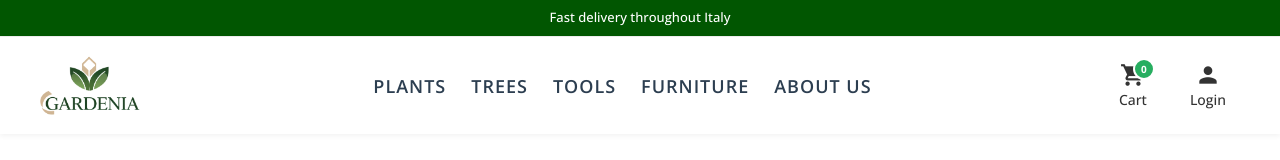
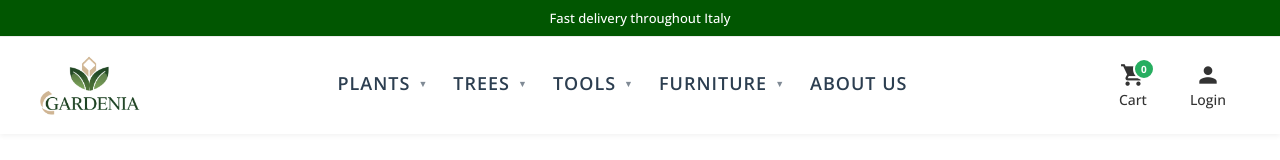
Before and after one commit to alessandropodioto/Gardenia_Frontend, an Angular app: page /home in a window 1280 px wide. Shown: the top 160 px of the page. Built offline with nearby package versions, Linux system fonts and the light colour scheme.

Commit message:
Header modified onClick category

```diff
--- a/src/app/components/header/header.css
+++ b/src/app/components/header/header.css
@@ -9,11 +9,10 @@
   padding: 0 15px;
 }
 
+/* TOP BANNER E CAROSELLO */
 .top-banner {
   background-color: rgb(1, 86, 1);
   padding: 8px 0;
-  font-size: 12px;
-  text-align: center;
   border-bottom: 1px solid #eee;
 }
 
@@ -21,6 +20,9 @@
   height: 20px;
   overflow: hidden;
   position: relative;
+  display: flex;
+  justify-content: center;
+  align-items: center;
 }
 
 .fade-text {
@@ -28,20 +30,16 @@
   font-size: 13px;
   font-weight: 500;
   display: block;
+  color: white;
   animation: fadeInAndSlide 0.5s ease-out;
 }
 
 @keyframes fadeInAndSlide {
-  from {
-    opacity: 0;
-    transform: translateY(10px);
-  }
-  to {
-    opacity: 1;
-    transform: translateY(0);
-  }
+  from { opacity: 0; transform: translateY(10px); }
+  to { opacity: 1; transform: translateY(0); }
 }
 
+/* NAVBAR MAIN */
 .navbar-main {
   background-color: white;
   padding: 15px 0;
@@ -60,12 +58,17 @@
   display: block;
 }
 
+/* NAV MENU */
 .nav-menu ul {
   list-style: none;
   display: flex;
   gap: 25px;
   margin: 0;
   padding: 0;
+}
+
+.nav-menu li {
+  position: relative;
 }
 
 .nav-menu a {
@@ -79,6 +82,9 @@
   position: relative;
   letter-spacing: 1px;
   white-space: nowrap;
+  display: flex;
+  align-items: center;
+  cursor: pointer;
 }
 
 .nav-menu a::after {
@@ -102,6 +108,76 @@
   width: 100%;
 }
 
+/* TENDINA (MODALITÀ CLIC) */
+.submenu {
+  position: absolute;
+  top: 100%;
+  left: 0;
+  background-color: white;
+  min-width: 220px;
+  box-shadow: 0 8px 16px rgba(0,0,0,0.1);
+  padding: 8px 0;
+  list-style: none;
+  display: block !important; /* Forza layout verticale */
+  margin: 0;
+  opacity: 0;
+  visibility: hidden;
+  transform: translateY(10px);
+  transition: all 0.3s cubic-bezier(0.4, 0, 0.2, 1);
+  z-index: 1000;
+  margin-top: 10px;
+  border-top: 3px solid #035826;
+  text-align: left;
+}
+
+.has-dropdown.open .submenu {
+  opacity: 1;
+  visibility: visible;
+  transform: translateY(0);
+}
+
+.submenu li {
+  width: 100%;
+  display: block !important;
+  margin: 0;
+}
+
+.submenu li a {
+  padding: 12px 20px;
+  font-size: 15px;
+  text-transform: capitalize; /* Stile PLNTS */
+  color: #333;
+  display: block;
+  width: 100%;
+  letter-spacing: 0;
+  font-weight: 500;
+  box-sizing: border-box;
+  transition: background 0.2s;
+}
+
+.submenu li a::after { display: none !important; }
+
+.submenu li a:hover {
+  background-color: #f9f9f9;
+  color: #035826;
+}
+
+/* FRECCIA E ROTAZIONE */
+.arrow {
+  font-size: 9px;
+  margin-left: 8px;
+  opacity: 0.6;
+  transition: transform 0.3s ease;
+  display: inline-block;
+}
+
+.has-dropdown.open .arrow {
+  transform: rotate(180deg);
+  opacity: 1;
+  color: #035826;
+}
+
+/* AZIONI UTENTE (CARRELLO E ADMIN) */
 .user-actions {
   display: flex;
   gap: 15px;
@@ -120,6 +196,7 @@
   border-radius: 8px;
   border: 2px solid transparent;
   transition: all 0.3s ease;
+  background: none;
 }
 
 .action-link:hover,
--- a/src/app/components/header/header.html
+++ b/src/app/components/header/header.html
@@ -23,10 +23,47 @@
 
       <nav class="nav-menu">
         <ul>
-          <li><a routerLink="/category/plants" routerLinkActive="active">Plants</a></li>
-          <li><a routerLink="/category/trees" routerLinkActive="active">Trees</a></li>
-          <li><a routerLink="/category/tools" routerLinkActive="active">Tools</a></li>
-          <li><a routerLink="/category/furniture" routerLinkActive="active">Furniture</a></li>
+          <li class="has-dropdown" [class.open]="activeMenu === 'plants'">
+            <a href="javascript:void(0)" (click)="toggleMenu('plants', $event)" routerLinkActive="active">
+              Plants <span class="arrow">▼</span>
+            </a>
+            <ul class="submenu" (click)="$event.stopPropagation()">
+              <li><a routerLink="/category/plants/sub1">Subcategory 1</a></li>
+              <li><a routerLink="/category/plants/sub2">Subcategory 2</a></li>
+              <li><a routerLink="/category/plants/sub3">Subcategory 3</a></li>
+            </ul>
+          </li>
+
+          <li class="has-dropdown" [class.open]="activeMenu === 'trees'">
+            <a href="javascript:void(0)" (click)="toggleMenu('trees', $event)" routerLinkActive="active">
+              Trees <span class="arrow">▼</span>
+            </a>
+            <ul class="submenu" (click)="$event.stopPropagation()">
+              <li><a routerLink="/category/trees/sub1">Subcategory 1</a></li>
+              <li><a routerLink="/category/trees/sub2">Subcategory 2</a></li>
+            </ul>
+          </li>
+
+          <li class="has-dropdown" [class.open]="activeMenu === 'tools'">
+            <a href="javascript:void(0)" (click)="toggleMenu('tools', $event)" routerLinkActive="active">
+              Tools <span class="arrow">▼</span>
+            </a>
+            <ul class="submenu" (click)="$event.stopPropagation()">
+              <li><a routerLink="/category/tools/sub1">Subcategory 1</a></li>
+              <li><a routerLink="/category/tools/sub2">Subcategory 2</a></li>
+            </ul>
+          </li>
+
+          <li class="has-dropdown" [class.open]="activeMenu === 'furniture'">
+            <a href="javascript:void(0)" (click)="toggleMenu('furniture', $event)" routerLinkActive="active">
+              Furniture <span class="arrow">▼</span>
+            </a>
+            <ul class="submenu" (click)="$event.stopPropagation()">
+              <li><a routerLink="/category/furniture/sub1">Subcategory 1</a></li>
+              <li><a routerLink="/category/furniture/sub2">Subcategory 2</a></li>
+            </ul>
+          </li>
+
           <li><a routerLink="/about-us" routerLinkActive="active">About Us</a></li>
         </ul>
       </nav>
--- a/src/app/components/header/header.ts
+++ b/src/app/components/header/header.ts
@@ -1,4 +1,4 @@
-import { Component, OnInit, OnDestroy, ChangeDetectorRef } from '@angular/core';
+import { Component, OnInit, OnDestroy, ChangeDetectorRef, HostListener } from '@angular/core';
 import { AuthService } from '../../services/auth.service';
 import { Router } from '@angular/router';
 import { Subscription } from 'rxjs';
@@ -24,6 +24,8 @@ export class HeaderComponent implements OnInit, OnDestroy {
   isAdmin: boolean = false;
   isLoggedIn: boolean = false;
 
+  activeMenu: string | null = null;
+
   constructor(
     private cdr: ChangeDetectorRef,
     private authService: AuthService,
@@ -36,18 +38,27 @@ export class HeaderComponent implements OnInit, OnDestroy {
       this.cdr.detectChanges();
     }, 4000);
 
-    // Check authentication state on browser (for SSR compatibility)
     if (typeof window !== 'undefined') {
       const userData = this.authService.getUserData();
-      this.authService.emitAuthState(userData); // Initialize BehaviorSubject with current state
+      this.authService.emitAuthState(userData);
     }
 
-    // Subscribe to authentication state changes
     this.authSubscription = this.authService.getAuthState().subscribe(userData => {
       this.isLoggedIn = !!userData;
       this.isAdmin = userData && userData.role === 'ADMIN';
       this.cdr.detectChanges();
     });
+  }
+
+  toggleMenu(menuName: string, event: Event): void {
+    event.preventDefault();
+    event.stopPropagation();
+    this.activeMenu = this.activeMenu === menuName ? null : menuName;
+  }
+
+  @HostListener('document:click', ['$event'])
+  onDocumentClick(event: MouseEvent): void {
+    this.activeMenu = null;
   }
 
   logout(): void {
@@ -62,7 +73,6 @@ export class HeaderComponent implements OnInit, OnDestroy {
       clearInterval(this.intervalId);
     }
 
-    // Unsubscribe from authentication state to prevent memory leaks
     if (this.authSubscription) {
       this.authSubscription.unsubscribe();
     }
```
Lines whose indentation alone changed are shown as unchanged.
